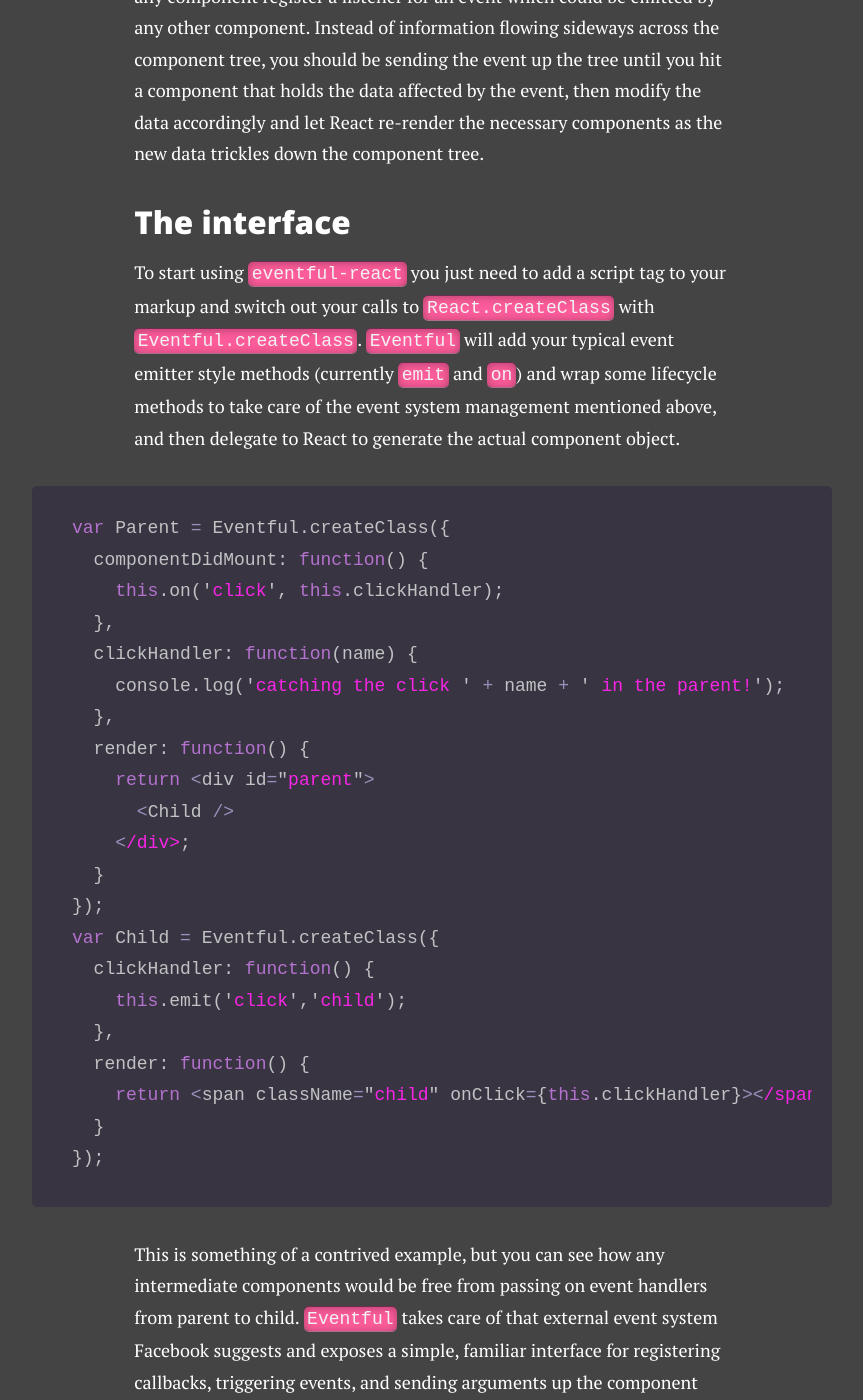
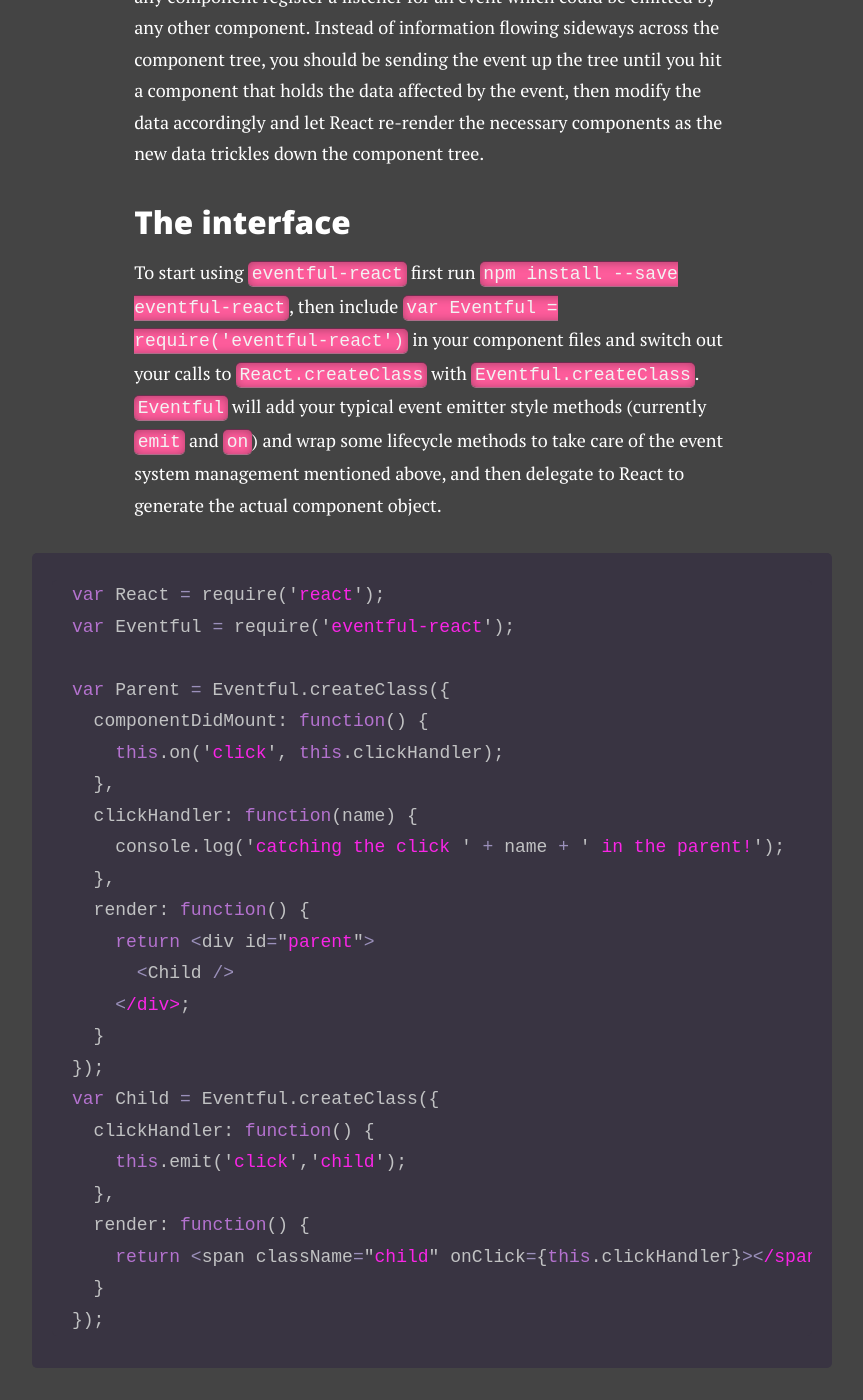
Before and after one commit to TheRealest/therealest.github.io, a Jekyll site: the page built from _posts/2015-05-26-eventful-react-brings-backbone-style-events-to-react.md, in a window 1280 px wide and 1400 px high, scrolled down 3119 px. Shown: the whole window, without its empty margins (208-1071 px from the left). Built offline with Jekyll 4.4.1, drawn with Linux system fonts in a browser that asks for light colours; nearby versions of some CDN libraries; Markdown is read by kramdown in place of the engine named in the settings; comment, search, counter and statistics services are not loaded; some of the changed text lies outside the part shown.

Commit message:
EDIT POST: eventful-react-brings-backbone-style-events-to-react

````diff
--- a/_posts/2015-05-26-eventful-react-brings-backbone-style-events-to-react.md
+++ b/_posts/2015-05-26-eventful-react-brings-backbone-style-events-to-react.md
@@ -48,9 +48,12 @@
 
 ### The interface
 
-To start using `eventful-react` you just need to add a script tag to your markup and switch out your calls to `React.createClass` with `Eventful.createClass`. `Eventful` will add your typical event emitter style methods (currently `emit` and `on`) and wrap some lifecycle methods to take care of the event system management mentioned above, and then delegate to React to generate the actual component object.
+To start using `eventful-react` first run `npm install --save eventful-react`, then include `var Eventful = require('eventful-react')` in your component files and switch out your calls to `React.createClass` with `Eventful.createClass`. `Eventful` will add your typical event emitter style methods (currently `emit` and `on`) and wrap some lifecycle methods to take care of the event system management mentioned above, and then delegate to React to generate the actual component object.
 
 ```js
+var React = require('react');
+var Eventful = require('eventful-react');
+
 var Parent = Eventful.createClass({
   componentDidMount: function() {
     this.on('click', this.clickHandler);
@@ -76,6 +79,8 @@
 
 This is something of a contrived example, but you can see how any intermediate components would be free from passing on event handlers from parent to child. `Eventful` takes care of that external event system Facebook suggests and exposes a simple, familiar interface for registering callbacks, triggering events, and sending arguments up the component hierarchy.
 
+Keep in mind you still need to include the line `var React = require('react')` in every component file because React is used for the JSX in all of your `render` functions.
+
 ### Where this project is going
 
 I made this project as part of a two day "sprint" at MakerSquare where I'm currently studying. I wrote tests for about 60% of the code, but I'd like to get that closer to 100%. There are several methods beyond `emit` and `on` that I think are expected of a typical event emitter system (like `off` and `once` at least) that I'd like to add. I wrote a simple demo demonstrating the differences between `eventful-react` and vanilla React, but I'd like to also write one for Flux as well.
````
